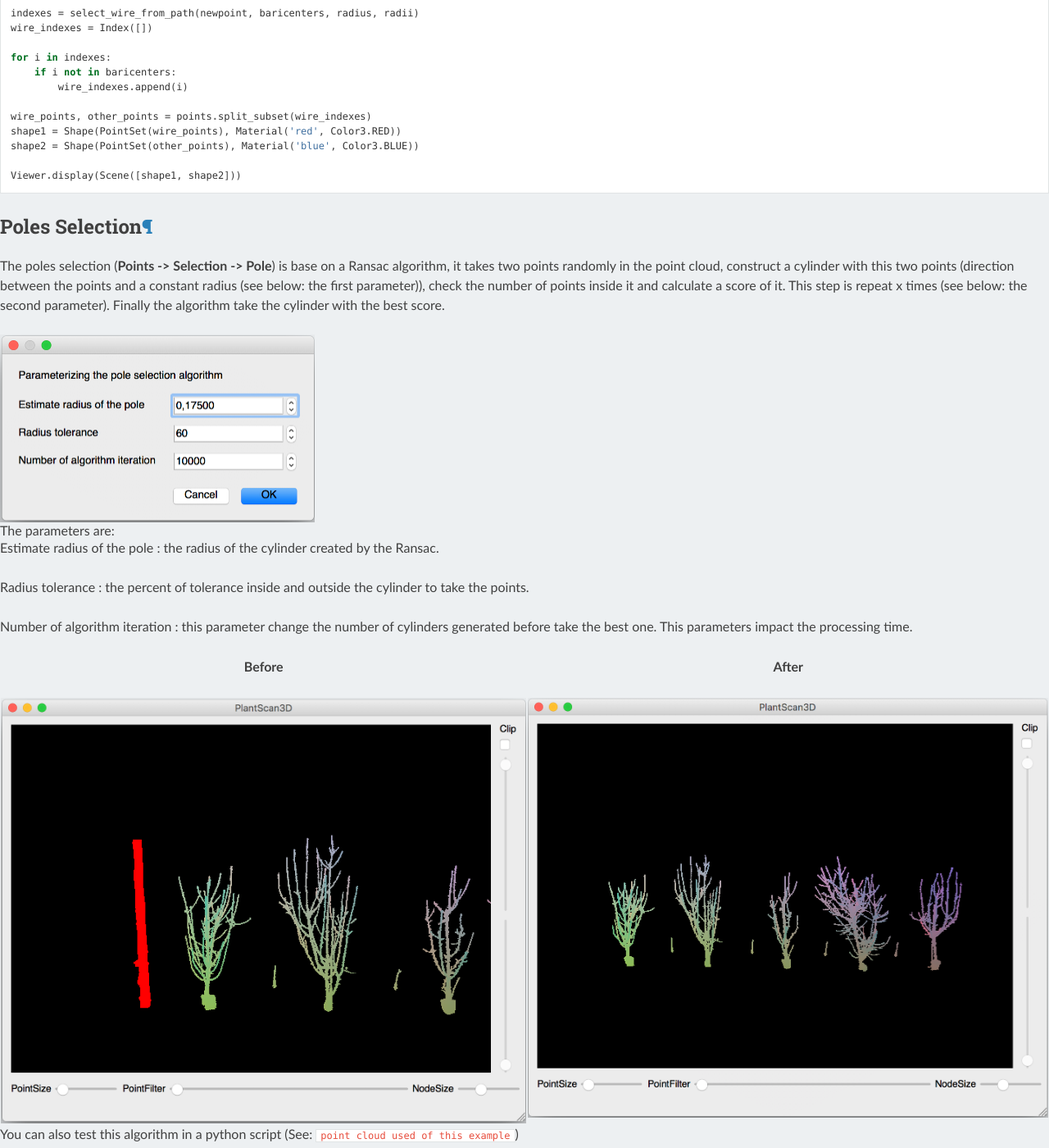
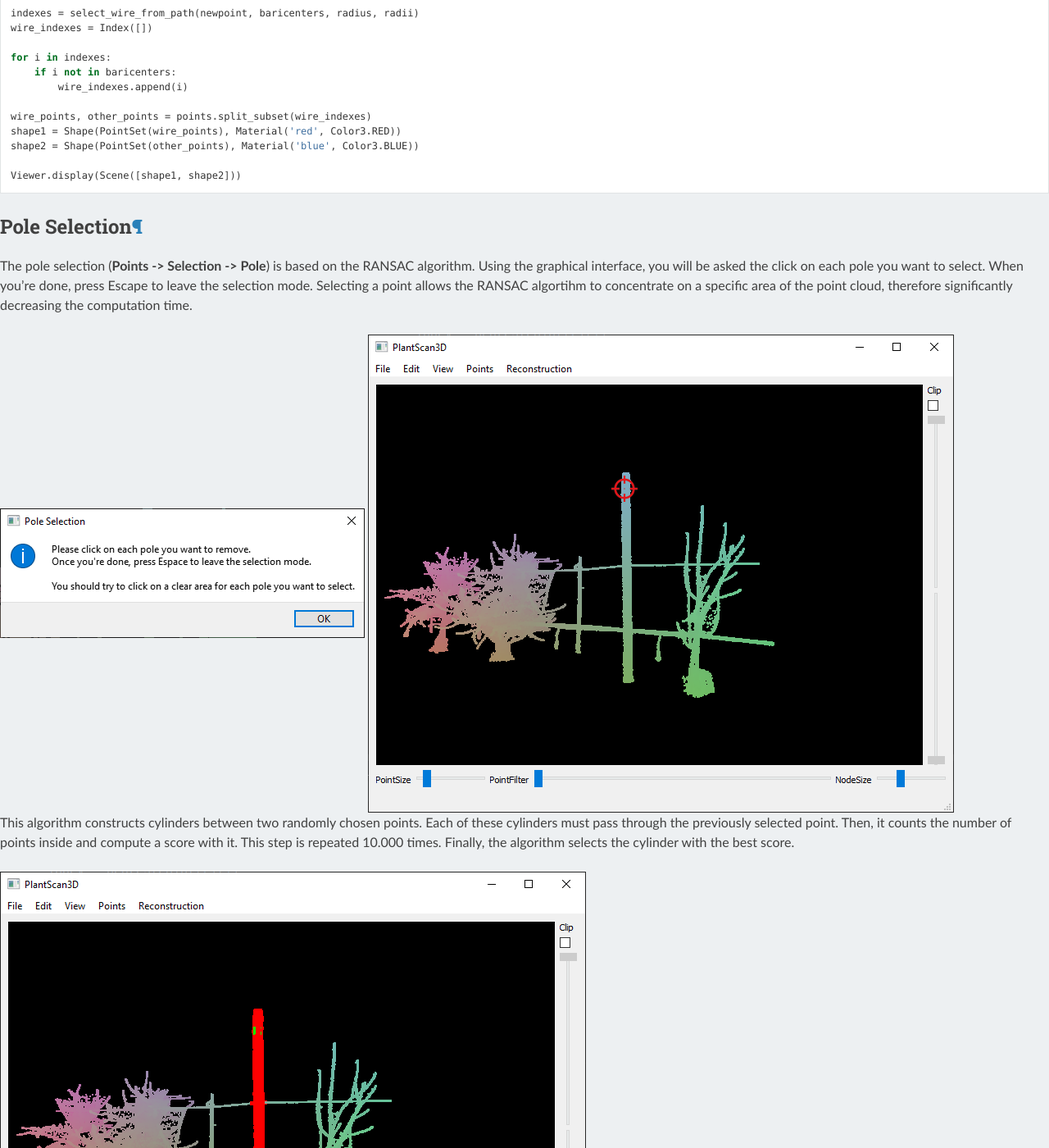
Before and after one commit to fredboudon/plantscan3d, a Sphinx documentation site: the page built from doc/source/userguide/clean_process.rst, in a window 1280 px wide and 1400 px high, scrolled down 6998 px. Shown: the whole window at 82% size. Built offline with Sphinx 7.4.7 and the Read the Docs theme 2.0.0, drawn with Linux system fonts in a browser that asks for light colours; the version number is read from the project's files by our own code; some of the changed text lies outside the part shown.

Commit message:
Update documentation

```diff
--- a/doc/source/userguide/clean_process.rst
+++ b/doc/source/userguide/clean_process.rst
@@ -166,29 +166,35 @@ You can also test this algorithm in a python script (See: :download:`point cloud
 
     Viewer.display(Scene([shape1, shape2]))
 
-Poles Selection
----------------
+Pole Selection
+--------------
 
-The poles selection (**Points -> Selection -> Pole**) is base on a Ransac algorithm,
-it takes two points randomly in the point cloud, construct a cylinder with this two points (direction between the points and a constant radius (see below: the first parameter)),
-check the number of points inside it and calculate a score of it. This step is repeat x times (see below: the second parameter).
-Finally the algorithm take the cylinder with the best score.
+The pole selection (**Points -> Selection -> Pole**) is based on the RANSAC algorithm.
+Using the graphical interface, you will be asked the click on each pole you want to select. When you're done, press Escape to leave the selection mode.
+Selecting a point allows the RANSAC algortihm to concentrate on a specific area of the point cloud, therefore significantly decreasing the computation time.
 
-.. image:: /images/treatment/pole_param.png
-    :scale: 50
+.. image:: /images/treatment/pole_start_selection.png
+
+.. image:: /images/treatment/pole_select_pole.png
+
+This algorithm constructs cylinders between two randomly chosen points. Each of these cylinders must pass through the previously selected point.
+Then, it counts the number of points inside and compute a score with it. This step is repeated 10.000 times.
+Finally, the algorithm selects the cylinder with the best score.
+
+.. image:: /images/treatment/pole_pole_selected.png
+
++---------------------------------------------------+-----------------------------------------------------+
+| Before                                            | After                                               |
++===================================================+=====================================================+
+| .. image:: /images/treatment/pole_select_pole.png | .. image:: /images/treatment/pole_pole_selected.png |
++---------------------------------------------------+-----------------------------------------------------+
+
+You can also use this algorithm in a Python script (See: :download:`point cloud used of this example </scans_example/winter_step_03.ply>`)
 
 The parameters are:
-    * Estimate radius of the pole : the radius of the cylinder created by the Ransac.
-    * Radius tolerance : the percent of tolerance inside and outside the cylinder to take the points.
-    * Number of algorithm iteration : this parameter change the number of cylinders generated before take the best one. This parameters impact the processing time.
-
-+---------------------------------------+----------------------------------------------+
-| Before                                | After                                        |
-+=======================================+==============================================+
-| .. image:: /images/treatment/pole.png | .. image:: /images/treatment/pole_result.png |
-+---------------------------------------+----------------------------------------------+
-
-You can also test this algorithm in a python script (See: :download:`point cloud used of this example </scans_example/winter_step_03.ply>`)
+    * The radius of the cylinder created by the Ransac.
+    * The percent of tolerance inside and outside the cylinder to take the points.
+    * The number of cylinders generated before take the best one. This parameters impact the processing time.
 
 .. code-block:: python
 
```
Also changed, not shown: doc/source/images/treatment/pole_pole_selected.png (added), doc/source/images/treatment/pole_select_pole.png (added), doc/source/images/treatment/pole_start_selection.png (added).
